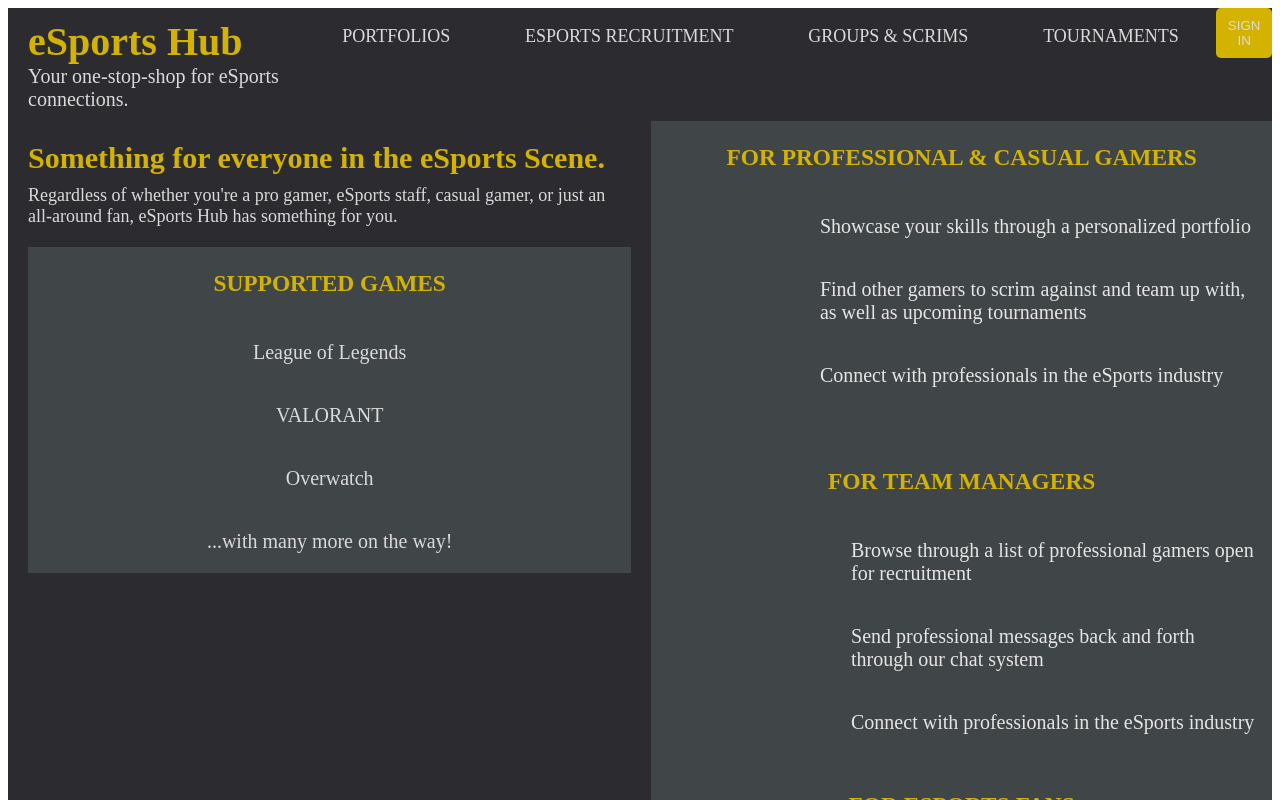
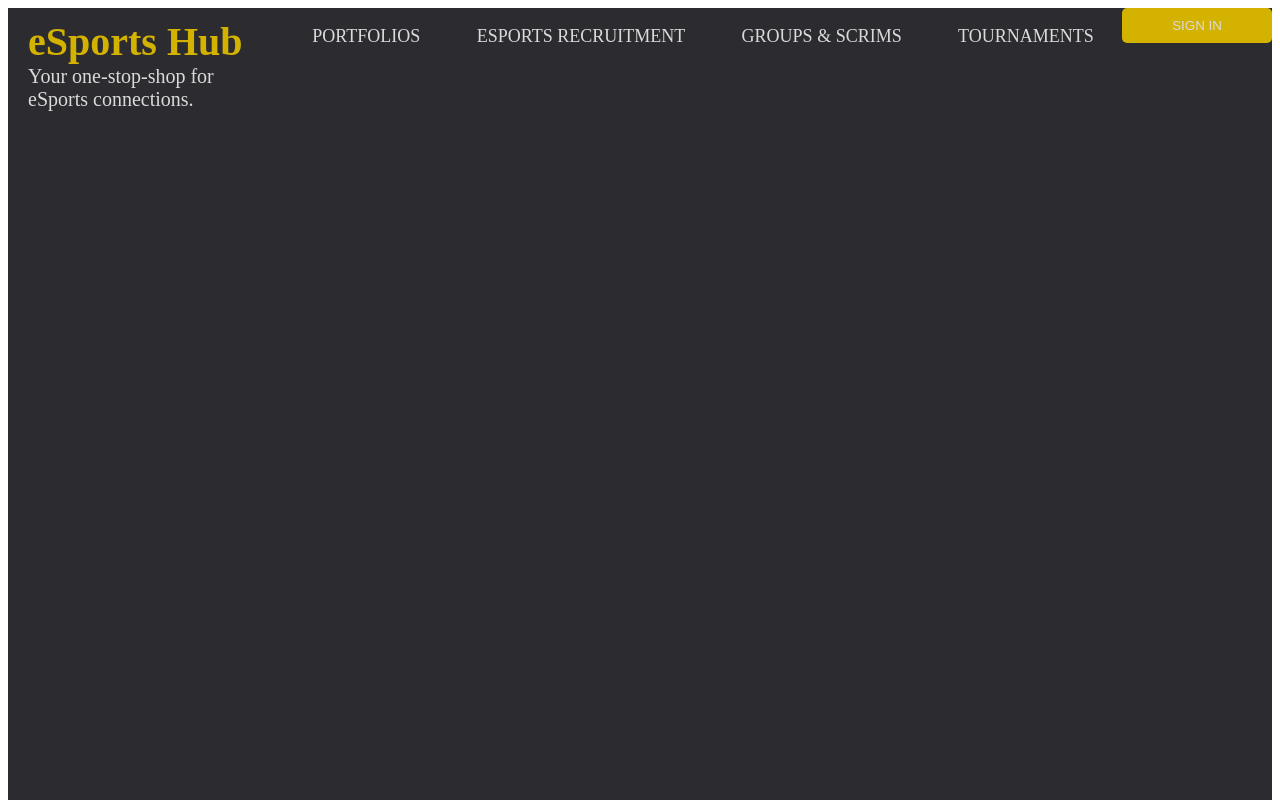
Before and after one commit to AlexisAndAnthony/eSports-Hub, a JavaScript app in the folder client/: page /groups in a window 1280 px wide. Shown: the top 800 px of the page. Built offline with nearby package versions, Linux system fonts and the light colour scheme; the HTML template or start-up script is replaced by a standard one.

Commit message:
Fixed routing and added temporary components for future pages

```diff
--- a/client/src/App.js
+++ b/client/src/App.js
@@ -5,25 +5,33 @@ import {
   Route,
 } from "react-router-dom";
 import LandingPage from './components/LandingPage.js';
+import SignInPage from './components/SignInPage.js';
+import PortfolioList from './components/PortfolioList.js';
+import RecruitmentPage from './components/RecruitmentPage.js';
+import GroupList from './components/GroupList.js';
+import TournamentList from './components/TournamentList.js';
 
 function App() {
   return (
     <Router>
       <Switch>
+        <Route path="/signin">
+          <SignInPage />
+        </Route>
+        <Route path="/portfolios">
+          <PortfolioList />
+        </Route>
+        <Route path="/recruitment">
+          <RecruitmentPage />
+        </Route>
+        <Route path="/groups">
+          <GroupList />
+        </Route>
+        <Route path="/tournaments">
+          <TournamentList />
+        </Route>
         <Route path="/">
           <LandingPage />
-        </Route>
-        <Route path="/portfolios">
-          {}
-        </Route>
-        <Route path="/recruitment">
-          {}
-        </Route>
-        <Route path="/groups">
-          {}
-        </Route>
-        <Route path="/tournaments">
-          {}
         </Route>
       </Switch>
     </Router>
--- /dev/null
+++ b/client/src/components/GroupList.js
@@ -0,0 +1,12 @@
+import '../styles/App.css';
+import Header from './Header.js';
+
+function GroupList() {
+  return (
+    <div className="App">
+      <Header />
+    </div>
+  );
+}
+
+export default GroupList;
--- /dev/null
+++ b/client/src/components/Header.js
@@ -0,0 +1,38 @@
+import '../styles/App.css';
+import { BrowserRouter as Router, Link } from "react-router-dom";
+
+function Header() {
+    return (
+      <header className="header">
+        <div className="title-group">
+          <Link to="/" style={{ textDecoration: 'none' }}><h1>eSports Hub</h1></Link>
+          <p>Your one-stop-shop for eSports connections.</p>
+        </div>
+        <NavLinks />
+        <SignInButton />
+      </header>
+    )
+  }
+
+  function NavLinks() {
+    return (
+      <div className="nav-bar">
+        <Link to="/portfolios" style={{ textDecoration: 'none' }}><p>PORTFOLIOS</p></Link>
+        <Link to="/recruitment" style={{ textDecoration: 'none' }}><p>ESPORTS RECRUITMENT</p></Link>
+        <Link to="/groups" style={{ textDecoration: 'none' }}><p>GROUPS & SCRIMS</p></Link>
+        <Link to="/tournaments" style={{ textDecoration: 'none' }}><p>TOURNAMENTS</p></Link>
+      </div>
+    )
+  }
+
+  function SignInButton() {
+    return (
+      <Link to="/signin">
+        <button className="sign-in-button">
+            SIGN IN
+        </button>
+      </Link>
+    )
+  }
+
+  export default Header;
--- a/client/src/components/LandingPage.js
+++ b/client/src/components/LandingPage.js
@@ -1,6 +1,6 @@
 import '../styles/App.css';
 import '../styles/LandingPage.css';
-import { BrowserRouter as Router, Link } from "react-router-dom";
+import Header from "./Header.js";
 
 function LandingPage() {
     return (
@@ -21,42 +21,6 @@ function LandingPage() {
           </div>
         </div>
     );
-  }
-
-  function Header() {
-    return (
-      <header className="header">
-        <div className="title-group">
-          <Router>
-            <Link to="/" style={{ textDecoration: 'none' }}><h1>eSports Hub</h1></Link>
-          </Router>
-          <p>Your one-stop-shop for eSports connections.</p>
-        </div>
-        <NavLinks />
-        <SignInButton />
-      </header>
-    )
-  }
-
-  function NavLinks() {
-    return (
-      <Router>
-        <div className="nav-bar">
-          <Link to="/portfolios" style={{ textDecoration: 'none' }}><p>PORTFOLIOS</p></Link>
-          <Link to="/recruitment" style={{ textDecoration: 'none' }}><p>ESPORTS RECRUITMENT</p></Link>
-          <Link to="/groups" style={{ textDecoration: 'none' }}><p>GROUPS & SCRIMS</p></Link>
-          <Link to="/tournaments" style={{ textDecoration: 'none' }}><p>TOURNAMENTS</p></Link>
-        </div>
-      </Router>
-    )
-  }
-
-  function SignInButton() {
-    return (
-      <button className="sign-in-button">
-        SIGN IN
-      </button>
-    )
   }
 
   function GamesList() {
--- /dev/null
+++ b/client/src/components/PortfolioList.js
@@ -0,0 +1,12 @@
+import '../styles/App.css';
+import Header from './Header.js';
+
+function PortfolioList() {
+  return (
+    <div className="App">
+      <Header />
+    </div>
+  );
+}
+
+export default PortfolioList;
--- /dev/null
+++ b/client/src/components/RecruitmentPage.js
@@ -0,0 +1,12 @@
+import '../styles/App.css';
+import Header from './Header.js';
+
+function RecruitmentPage() {
+  return (
+    <div className="App">
+      <Header />
+    </div>
+  );
+}
+
+export default RecruitmentPage;
--- /dev/null
+++ b/client/src/components/SignInPage.js
@@ -0,0 +1,12 @@
+import '../styles/App.css';
+import Header from './Header.js';
+
+function SignInPage() {
+  return (
+    <div className="App">
+      <Header />
+    </div>
+  );
+}
+
+export default SignInPage;
--- /dev/null
+++ b/client/src/components/TournamentList.js
@@ -0,0 +1,12 @@
+import '../styles/App.css';
+import Header from './Header.js';
+
+function TournamentList() {
+  return (
+    <div className="App">
+      <Header />
+    </div>
+  );
+}
+
+export default TournamentList;
--- a/client/src/styles/App.css
+++ b/client/src/styles/App.css
@@ -39,6 +39,7 @@
   width: 100%;
   display: flex;
   flex-direction: row;
+  align-items: center;
   justify-content: space-around;
   font-size: 18px;
 }
@@ -54,4 +55,5 @@
   outline: none;
   padding: 10px;
   border-radius: 5px;
+  width: 150px;
 }
```
Also changed, not shown: client/src/components/UserPortfolio.js (added, +12 -0 lines), client/src/styles/LandingPage.css (indentation only).
